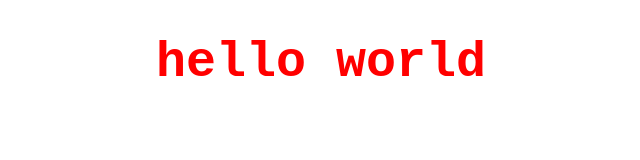
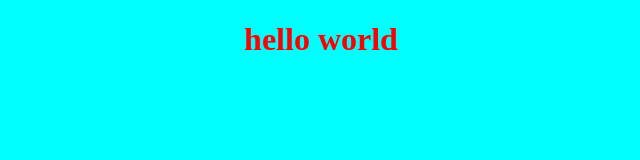
Before and after one commit to shadowgardent/shadowgardent.github.io, a plain HTML site: page index.html in a window 1280 px wide. Shown: the whole page, without its empty margins (319-959 px from the left). Drawn offline with Linux system fonts and the light colour scheme.

Commit message:
Update index.css
c

```diff
--- a/index.css
+++ b/index.css
@@ -1,6 +1,7 @@
+body{
+    background-color: aqua;
+}
 h1{
     color: red;
     text-align: center;
-    font-size: 50px;
-    font-family: 'Courier New', Courier, monospace;
 }
```
